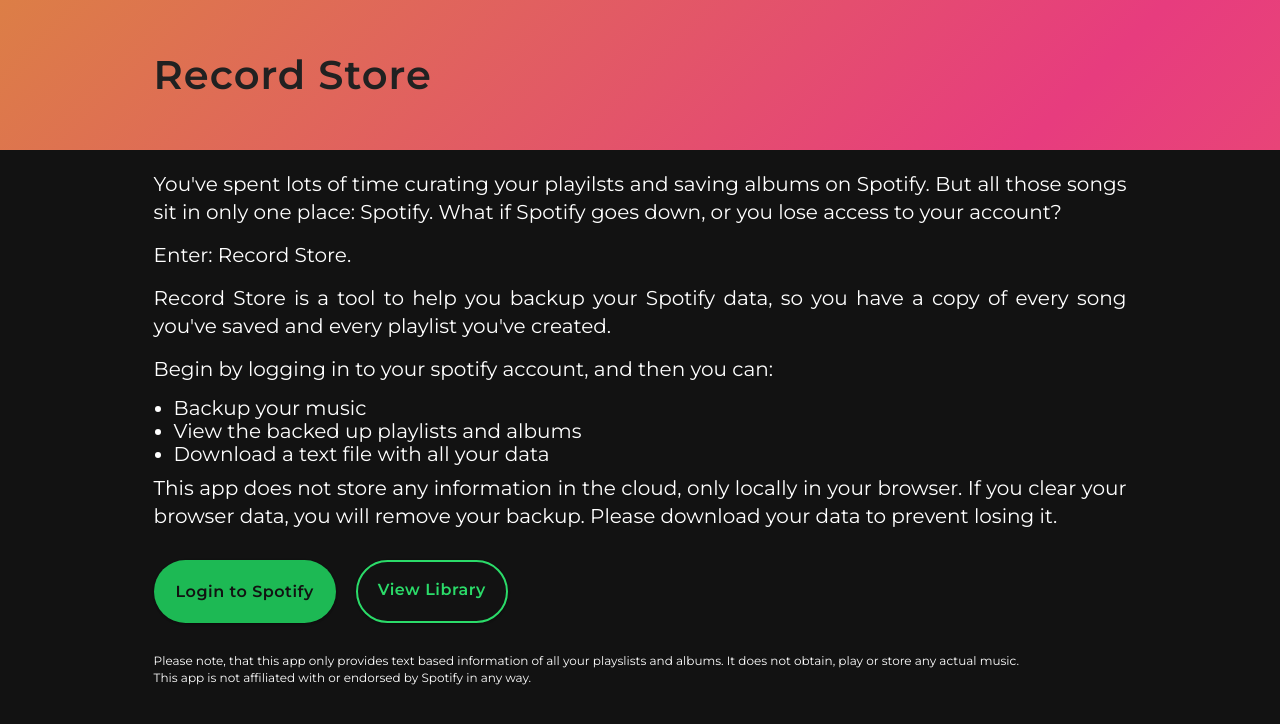
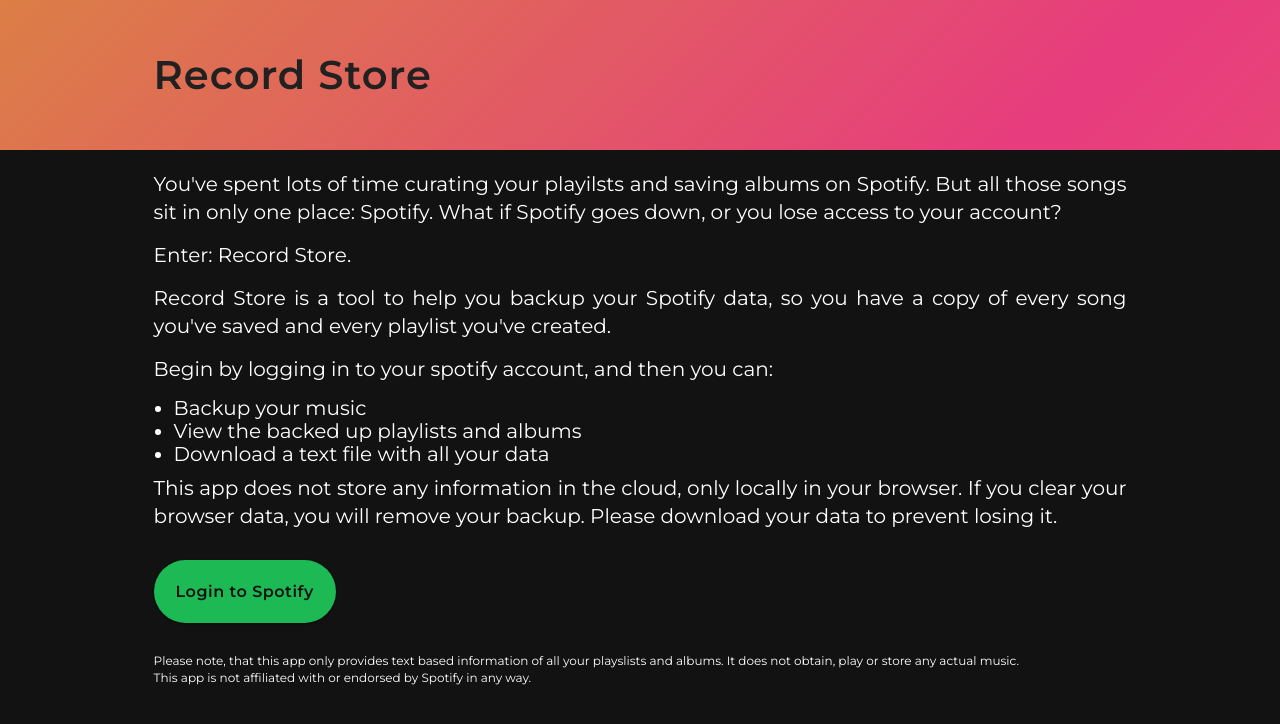
Before and after one commit to thatjeeb/recordstore, a React app: page / in a window 1280 px wide. Shown: the top 724 px of the page. Built offline with nearby package versions, Linux system fonts and the light colour scheme.

Commit message:
File cleanup and build testing

```diff
--- a/src/lib/spotify/spotify.definition.ts
+++ b/src/lib/spotify/spotify.definition.ts
@@ -8,6 +8,8 @@
   expiresInStorageKey: "recordStoreSpotifyExpiresIn",
   expiryDateStorageKey: "recordStoreSpotifyExpiryDate",
 };
+
+console.log("penv", process.env.REDIRECT_URI_BASE);
 
 export const spotifyUrls = {
   auth: "https://accounts.spotify.com/authorize",
--- a/src/views/home/home.view.tsx
+++ b/src/views/home/home.view.tsx
@@ -34,15 +34,9 @@
 
       <div className={AppClasses.ButtonRow}>
         {!loggedIn ? (
-          // todo remove this fragment
-          <>
-            <button className={AppClasses.PrimaryButton} onClick={goToSpotifyAuth}>
-              Login to Spotify
-            </button>
-
-            {/* todo remove this button */}
-            <ViewLibraryButton />
-          </>
+          <button className={AppClasses.PrimaryButton} onClick={goToSpotifyAuth}>
+            Login to Spotify
+          </button>
         ) : (
           <>
             <Link className={AppClasses.SecondaryButton} to={AppRoutes.Backup}>
```
